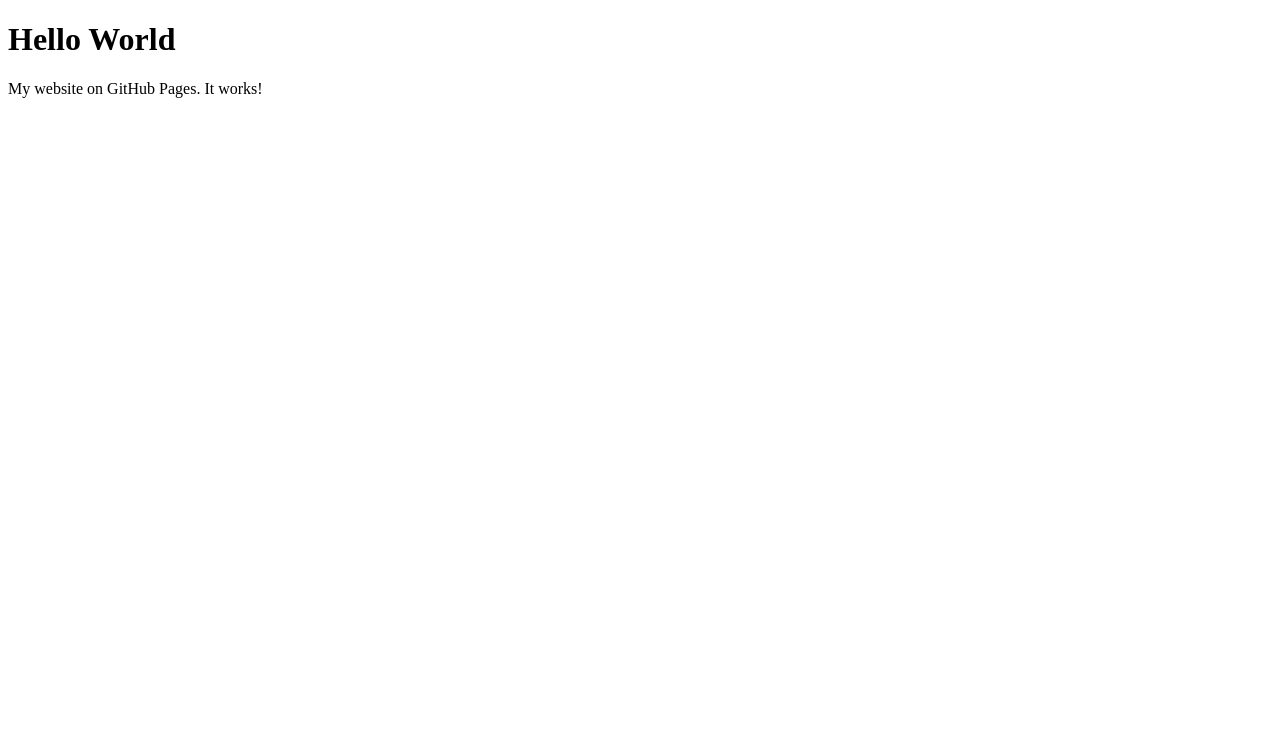
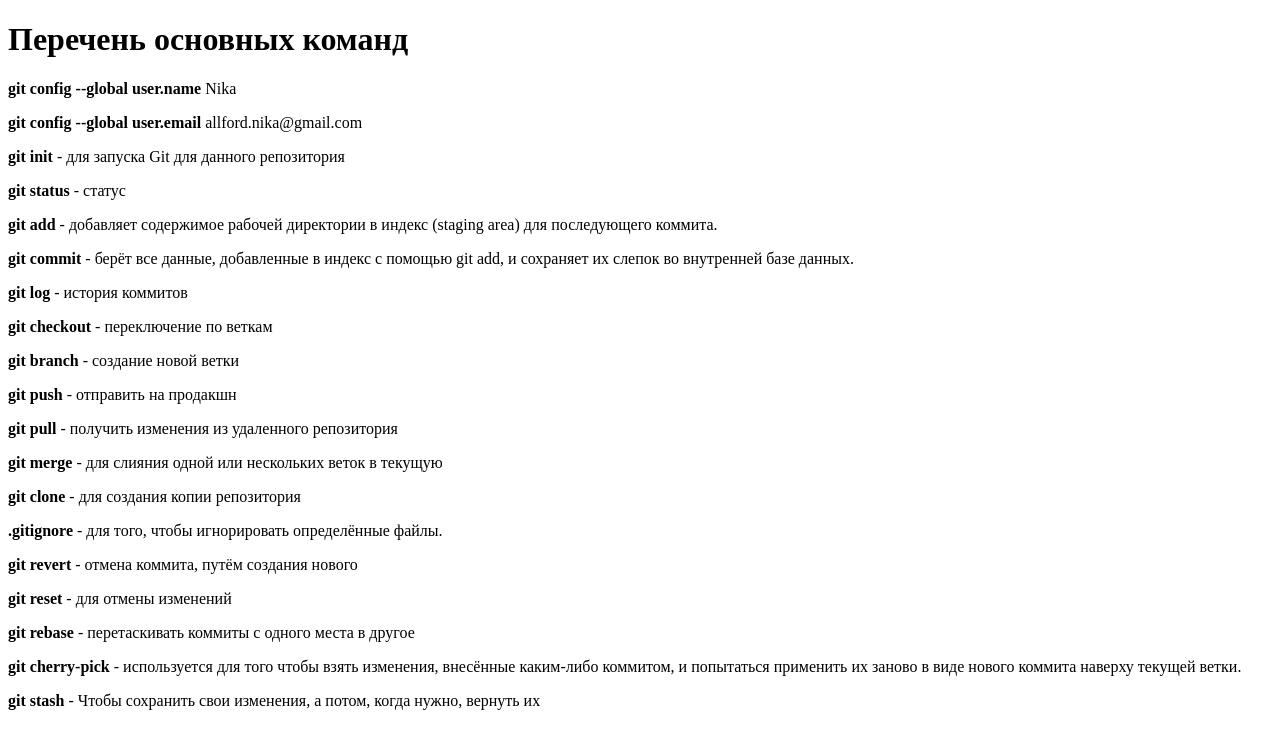
Before and after one commit to allfordnika/cursor, a plain HTML site: page index.html in a window 1280 px wide. Drawn offline with Linux system fonts and the light colour scheme.

Commit message:
Update index.html

```diff
--- a/index.html
+++ b/index.html
@@ -1,7 +1,27 @@
 <!DOCTYPE html>
 <html>
 <body>
-<h1>Hello World</h1>
-<p>My website on GitHub Pages. It works!</p>
+<h1>Перечень основных команд</h1>
+<p><b>git config --global user.name</b> Nika
+<p><b>git config --global user.email</b> allford.nika@gmail.com
+<p><b>git init</b> - для запуска Git для данного репозитория
+<p><b>git status</b> - статус
+<p><b>git add</b> - добавляет содержимое рабочей директории в индекс (staging area) для последующего коммита.
+<p><b>git commit</b> - берёт все данные, добавленные в индекс с помощью git add, и сохраняет их слепок во внутренней базе данных.
+<p><b>git log</b> - история коммитов
+<p><b>git checkout</b> - переключение по веткам
+<p><b>git branch</b> - создание новой ветки
+<p><b>git push</b> - отправить на продакшн
+<p><b>git pull</b> - получить изменения из удаленного репозитория
+<p><b>git merge</b> - для слияния одной или нескольких веток в текущую
+<p><b>git clone</b> - для создания копии репозитория
+<p><b>.gitignore</b> -  для того, чтобы игнорировать определённые файлы.
+<p><b>git revert</b> - отмена коммита, путём создания нового
+<p><b>git reset</b> - для отмены изменений
+<p><b>git rebase</b> -  перетаскивать коммиты с одного места в другое
+<p><b>git cherry-pick</b> - используется для того чтобы взять изменения, внесённые каким-либо коммитом, и попытаться применить их заново в виде нового коммита наверху текущей ветки.
+<p><b>git stash</b> - Чтобы сохранить свои изменения, а потом, когда нужно, вернуть их
+</p>
+
 </body>
 </html>
```
